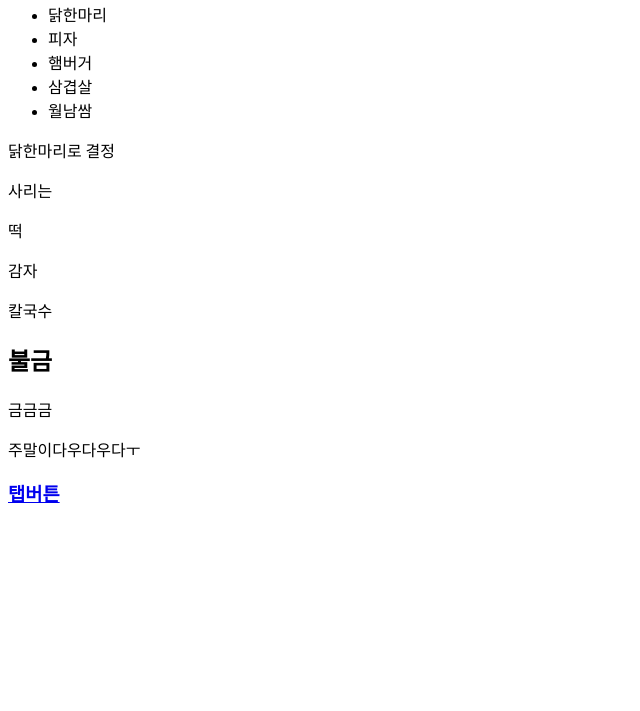
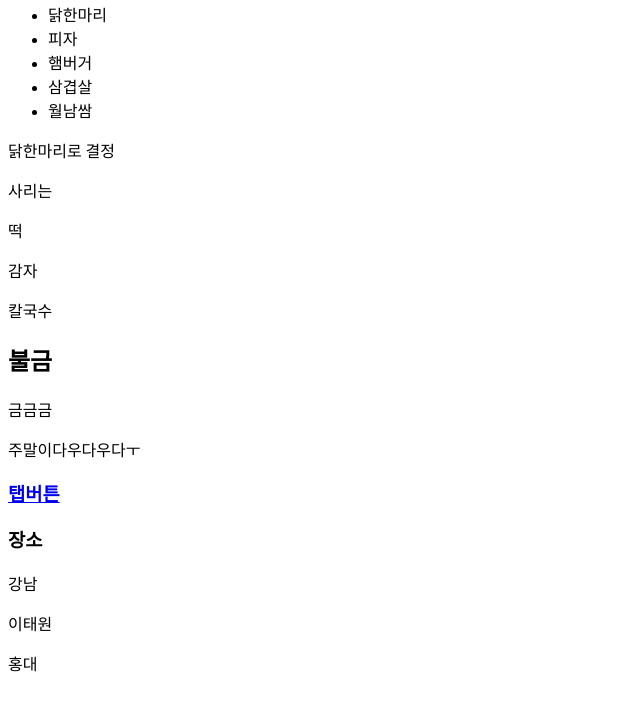
Before and after one commit to riwonpark/soccerline, a plain HTML site: page index.html in a window 1280 px wide. Shown: the part 87-798 px from the top of the page, without its empty margins (0-640 px from the left). Drawn offline with Linux system fonts and the light colour scheme.

Commit message:
[0428] 장소

```diff
--- a/index.html
+++ b/index.html
@@ -28,5 +28,9 @@
 		<div id="tapmenu">
 		  <h3><a href="#">탭버튼</a></h3>
 		</div>
+		<h3>장소</h3>
+		<p>강남</p>
+		<p>이태원</p>
+		<p>홍대</p>
  </body>
 </html>
```
